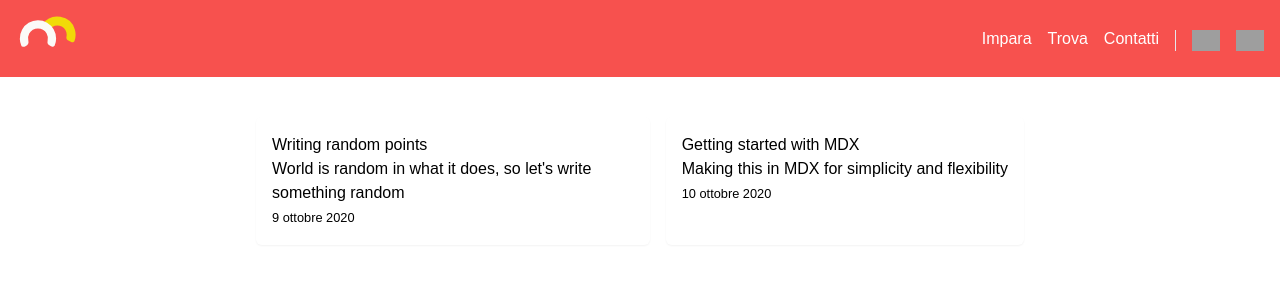
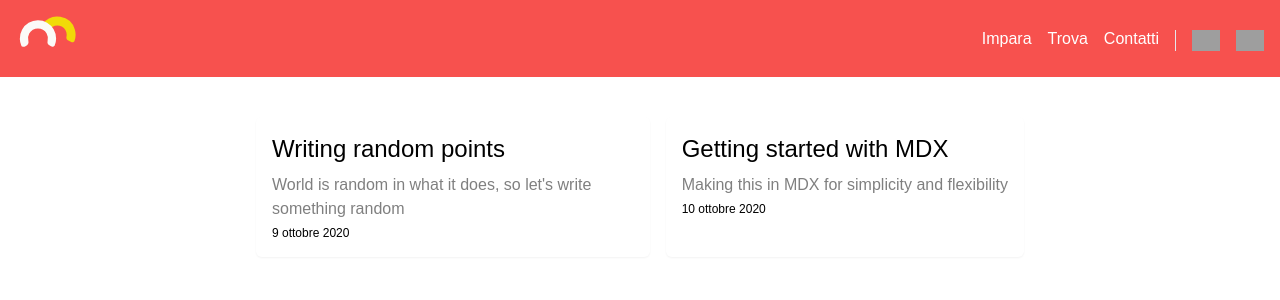
Before and after one commit to mirai-Mirandola-Intersezionale/mirai, a Next.js app: page /Impara in a window 1280 px wide. Shown: the top 300 px of the page. Built offline with nearby package versions, Linux system fonts and the light colour scheme; grey boxes are pictures that could not be loaded.

Commit message:
Updating style

```diff
--- a/pages/Impara/index.js
+++ b/pages/Impara/index.js
@@ -5,15 +5,15 @@ const BlogIndex = ({ allPostsData }) => {
   return (
     <div className="max-w-screen-md mx-auto grid grid-flow-col gap-4 mt-10">
           {allPostsData.map(({ slug, date, title, excerpt }) => (
-            <div key={slug} className="rounded-md shadow-sm p-4">
-                  <Link key={slug} href="/Impara/[slug]" as={`/Impara/${slug}`} className="cursor-pointer">
-                      <h1>
-                        {title}
-                      </h1>
-                  </Link>
-                  <p>{excerpt}</p>
-                  <small>{date}</small>
-            </div>
+            <Link key={slug} href="/Impara/[slug]" as={`/Impara/${slug}`}>
+              <div key={slug} className="rounded-md shadow-sm p-4 cursor-pointer">
+                    <h2 className="text-2xl">
+                      {title}
+                    </h2>
+                    <p className="text-base mt-2 text-black text-opacity-50">{excerpt}</p>
+                    <p className="text-xs mt-1">{date}</p>
+              </div>
+            </Link>
           ))}
     </div>
   );
```
